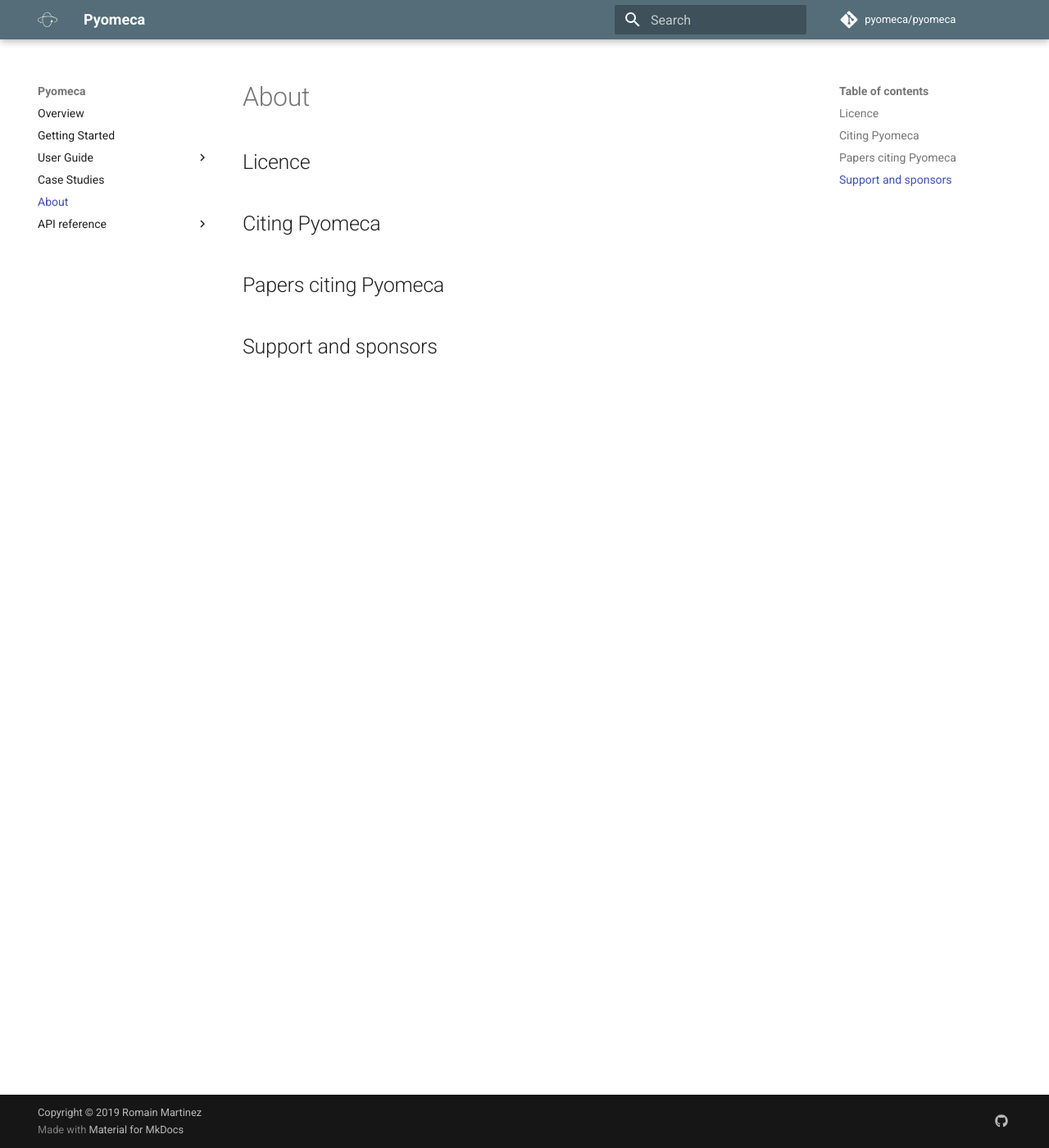
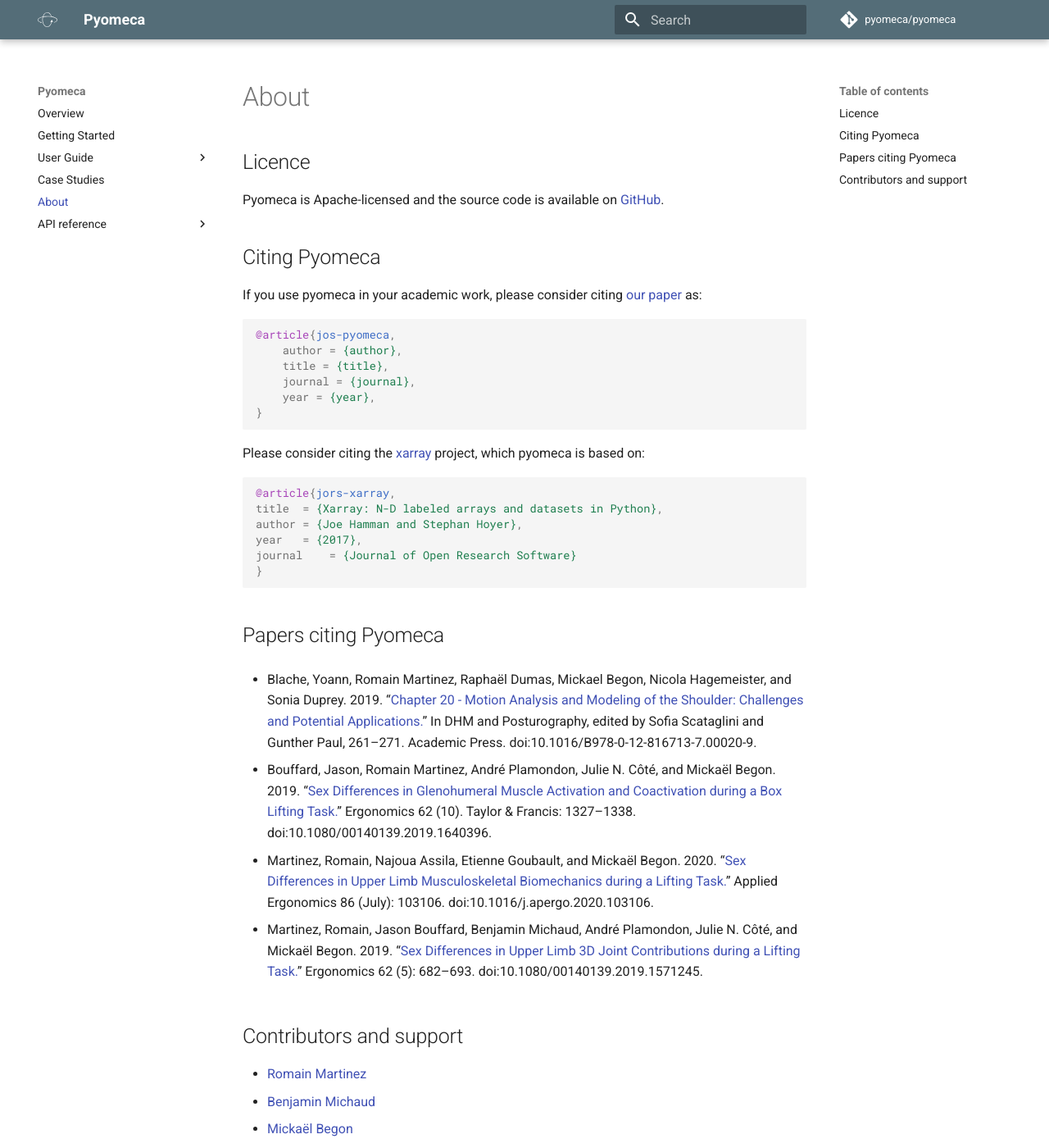
Before and after one commit to romainmartinez/motion, an MkDocs documentation site: the page built from docs/about.md, in a window 1280 px wide and 1400 px high. Shown: the whole window at 82% size. Built offline with MkDocs 1.6.1 and Material for MkDocs 9.7.7, drawn with Linux system fonts in a browser that asks for light colours; comment, search, counter and statistics services are not loaded; some of the changed text lies outside the part shown.

Commit message:
update "about.md" and fix typos

````diff
--- a/docs/about.md
+++ b/docs/about.md
@@ -1,7 +1,47 @@
 ## Licence
+
+Pyomeca is Apache-licensed and the source code is available on [GitHub](https://github.com/pyomeca/pyomeca).
 
 ## Citing Pyomeca
 
+If you use pyomeca in your academic work, please consider citing [our paper]() as:
+
+```bibtex
+@article{jos-pyomeca,
+    author = {author},
+    title = {title},
+    journal = {journal},
+    year = {year},
+}
+```
+
+Please consider citing the [xarray](https://openresearchsoftware.metajnl.com/articles/10.5334/jors.148/) project, which pyomeca is based on:
+
+```bibtex
+@article{jors-xarray,
+title  = {Xarray: N-D labeled arrays and datasets in Python},
+author = {Joe Hamman and Stephan Hoyer},
+year   = {2017},
+journal    = {Journal of Open Research Software}
+}
+```
+
 ## Papers citing Pyomeca
 
-## Support and sponsors
+- Blache, Yoann, Romain Martinez, Raphaël Dumas, Mickael Begon, Nicola Hagemeister, and Sonia Duprey. 2019. “[Chapter 20 - Motion Analysis and Modeling of the Shoulder: Challenges and Potential Applications.](https://www.sciencedirect.com/science/article/pii/B9780128167137000209)” In DHM and Posturography, edited by Sofia Scataglini and Gunther Paul, 261–271. Academic Press. doi:10.1016/B978-0-12-816713-7.00020-9.
+
+- Bouffard, Jason, Romain Martinez, André Plamondon, Julie N. Côté, and Mickaël Begon. 2019. “[Sex Differences in Glenohumeral Muscle Activation and Coactivation during a Box Lifting Task.](https://www.tandfonline.com/doi/abs/10.1080/00140139.2019.1640396)” Ergonomics 62 (10). Taylor & Francis: 1327–1338. doi:10.1080/00140139.2019.1640396.
+
+- Martinez, Romain, Najoua Assila, Etienne Goubault, and Mickaël Begon. 2020. “[Sex Differences in Upper Limb Musculoskeletal Biomechanics during a Lifting Task.](https://www.sciencedirect.com/science/article/abs/pii/S0003687020300673)” Applied Ergonomics 86 (July): 103106. doi:10.1016/j.apergo.2020.103106.
+
+- Martinez, Romain, Jason Bouffard, Benjamin Michaud, André Plamondon, Julie N. Côté, and Mickaël Begon. 2019. “[Sex Differences in Upper Limb 3D Joint Contributions during a Lifting Task.](https://www.tandfonline.com/doi/abs/10.1080/00140139.2019.1571245)” Ergonomics 62 (5): 682–693. doi:10.1080/00140139.2019.1571245.
+
+## Contributors and support
+
+- [Romain Martinez](https://github.com/romainmartinez)
+- [Benjamin Michaud](https://github.com/pariterre)
+- [Mickaël Begon](https://github.com/mickaelbegon)
+- Jenn Dowling-Medley
+- Ariane Dang
+
+Pyomeca is an open-source project created and supported by the [S2M lab](https://www.facebook.com/s2mlab/).
````
Also changed, not shown: docs/overview.md (+6 -6 lines), 1 other file.
